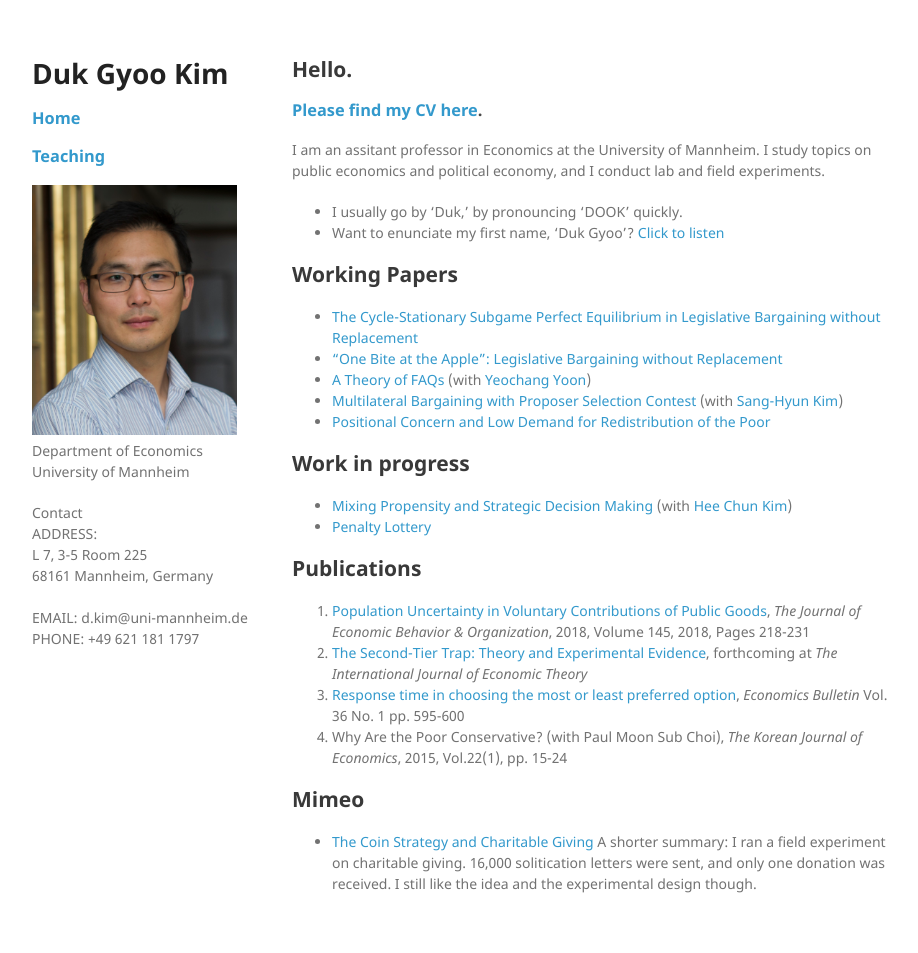
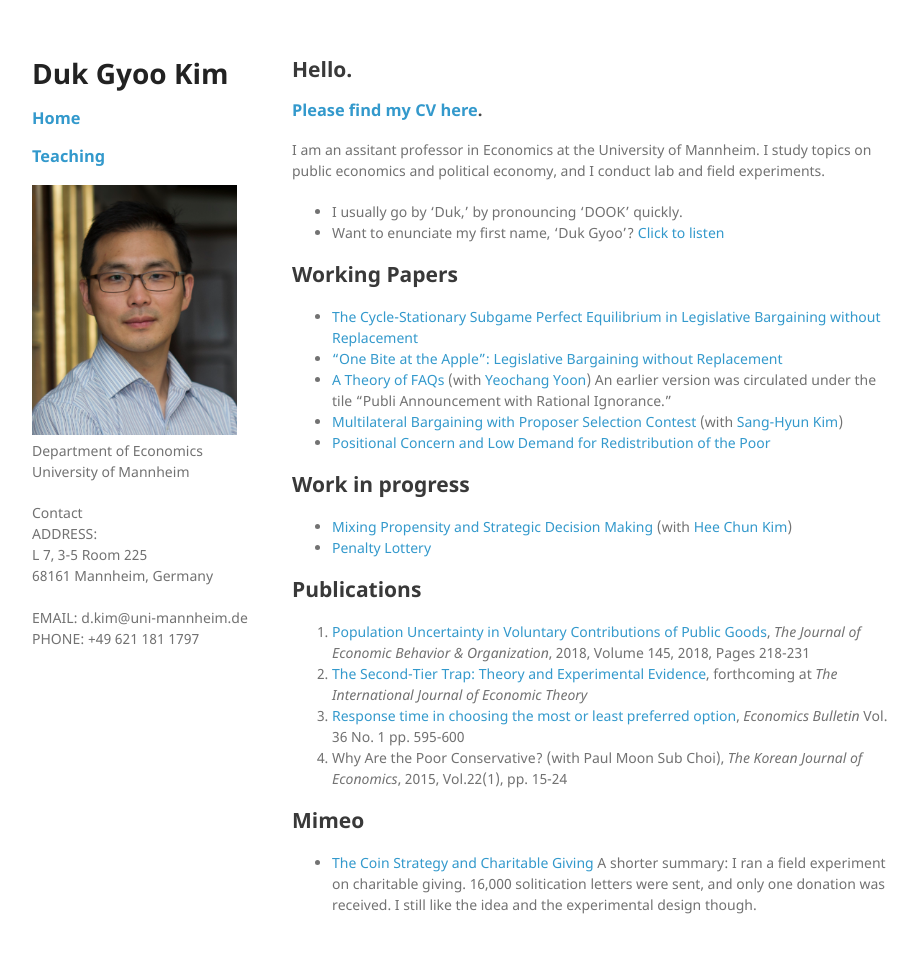
Before and after one commit to kimdukgyoo/kimdukgyoo.github.io, a Jekyll site: the page built from index.md, in a window 1280 px wide and 985 px high. Shown: the top 953 px of the window, without its empty margins (178-1096 px from the left). Built offline with Jekyll 4.4.1, drawn with Linux system fonts in a browser that asks for light colours; our own code applies the rules of GitHub Pages for plain Markdown files.

Commit message:
Update index.md

```diff
--- a/index.md
+++ b/index.md
@@ -12,7 +12,7 @@
 ## Working Papers
 * <a href="https://kimdukgyoo.github.io/pdfjs/web/viewer.html?file=CycleStationaryEquilibriumInLegislativeBargaining.pdf" target="_blank"> The Cycle-Stationary Subgame Perfect Equilibrium in Legislative Bargaining without Replacement</a>
 * <a href="https://kimdukgyoo.github.io/pdfjs/web/viewer.html?file=OneBiteAtTheApple.pdf" target="_blank">"One Bite at the Apple": Legislative Bargaining without Replacement</a>
-* <a href="https://kimdukgyoo.github.io/pdfjs/web/theory-faqs_20180319.pdf" target="_blank"> A Theory of FAQs</a> (with [Yeochang Yoon](https://sites.google.com/site/yyeochang/ "Yeochang Yoon's webpage"))
+* <a href="https://kimdukgyoo.github.io/pdfjs/web/theory-faqs_20180319.pdf" target="_blank"> A Theory of FAQs</a> (with [Yeochang Yoon](https://sites.google.com/site/yyeochang/ "Yeochang Yoon's webpage")) An earlier version was circulated under the tile "Publi Announcement with Rational Ignorance."
 * <a href="https://kimdukgyoo.github.io/pdfjs/web/viewer.html?file=MultilateralBargainingWithProposerSelectionContest_20171230.pdf" target="_blank"> Multilateral Bargaining with Proposer Selection Contest</a> (with [Sang-Hyun Kim](https://sites.google.com/site/sanghyunkim46/home "Sang-Hyun Kim's webpage"))
 * <a href="https://kimdukgyoo.github.io/pdfjs/web/viewer.html?file=PositionalConcern_20180211.pdf" target="_blank"> Positional Concern and Low Demand for Redistribution of the Poor</a>
 
```
